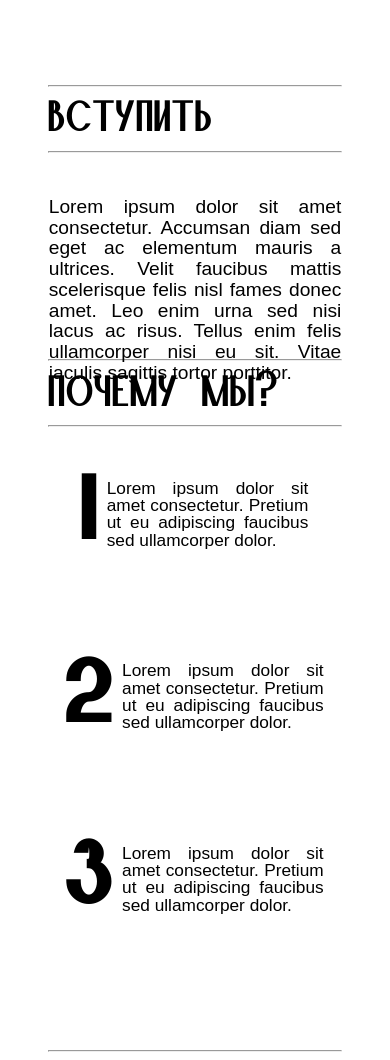
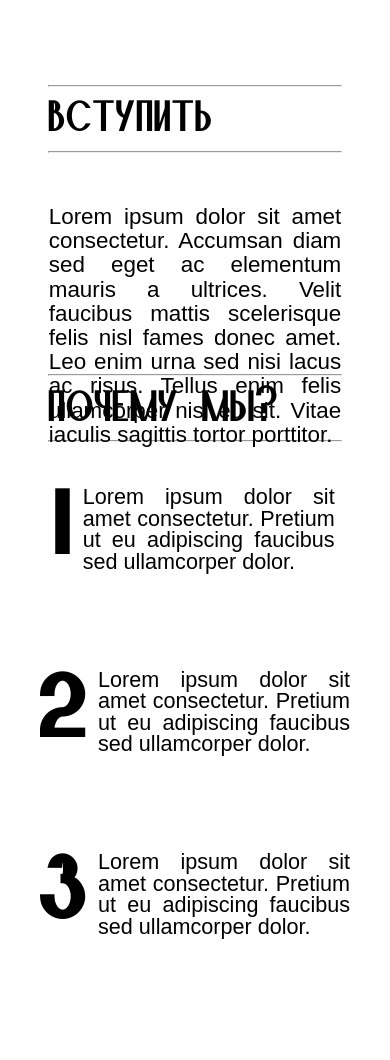
Before and after one commit to LxrdTendx/HerefordSite, a Django app: page /join/ in a window 390 px wide; the page is wider, and only the part inside the window is pictured. Shown: the part 179-1239 px from the top of that part. Run offline with Django 4.2, Linux system fonts and the light colour scheme; some libraries are stand-ins or nearby versions; some web fonts are replaced.

Commit message:
~fixed join

```diff
--- a/hereford/herefordsite/templates/join.html
+++ b/hereford/herefordsite/templates/join.html
@@ -248,10 +248,10 @@
             font-size: 18px;
         }
         .trust{
-            zoom: 120%;
+            zoom: 140%;
         }
         .short-n{
-            zoom: 120%;
+            zoom: 150%;
         }
     }
 
--- a/hereford/herefordsite/templates/login.html
+++ b/hereford/herefordsite/templates/login.html
@@ -1031,7 +1031,7 @@
         <div class="sub-association-text">Lorem ipsum dolor sit amet consectetur. Accumsan diam sed eget ac elementum mauris a ultrices. Velit faucibus mattis scelerisque felis nisl fames donec amet. Leo enim urna sed nisi lacus ac risus.</div>
         <div class="buttondiv" style="margin-top:88px;margin-left: auto;margin-right: auto; justify-content: space-between">
             <button class="custom-button details-button" onclick="window.location.href='{% url 'join' %}'">Узнать подробнее</button>
-            <button class="custom-button apply-button" onclick="openModal()">Подать заявку на членство сейчас</button>
+            <button style="display: none" class="custom-button apply-button" onclick="openModal()">Подать заявку на членство сейчас</button>
         </div>
         <div class="modal" id="applicationForm">
             <div class="modal-content">
```
